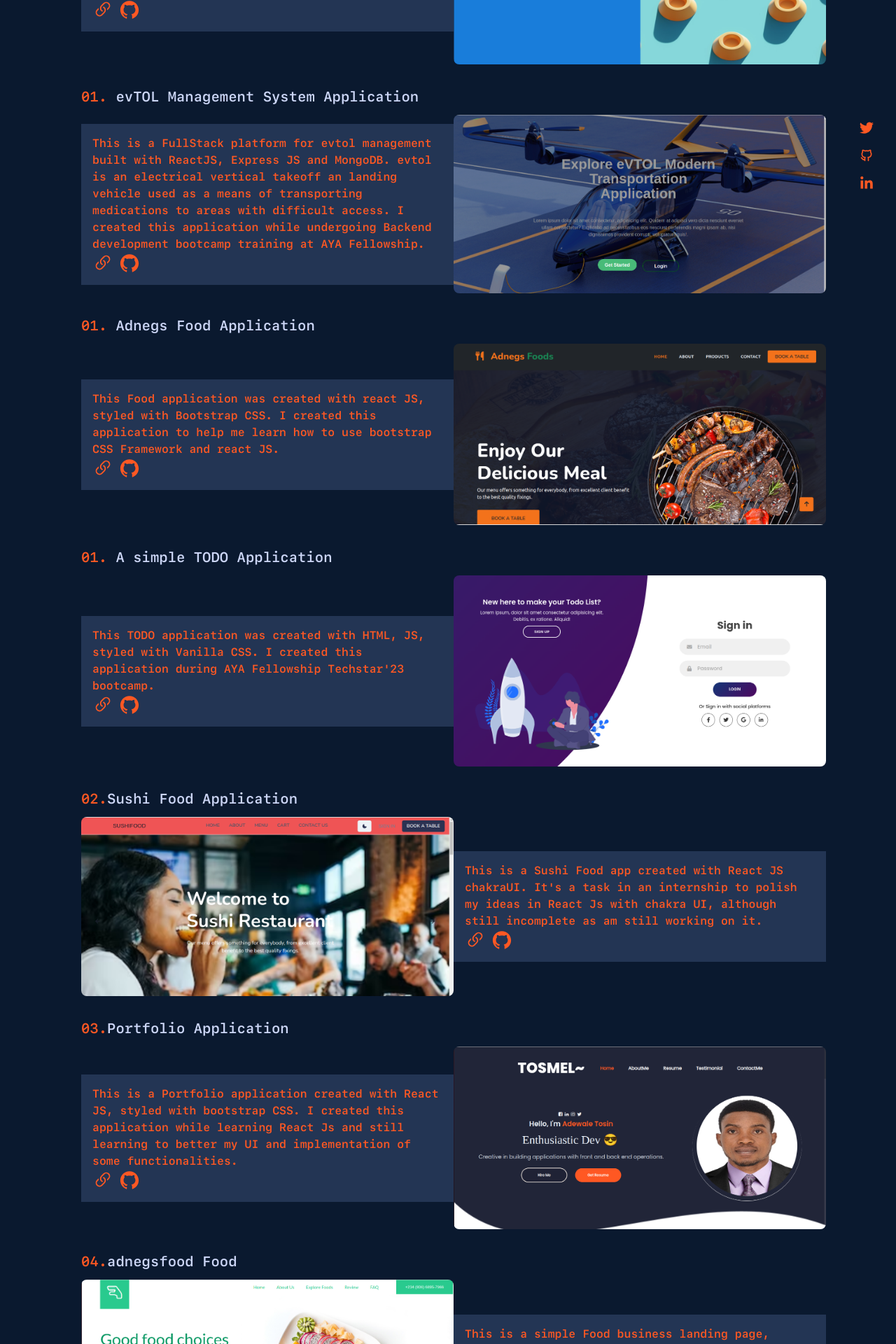
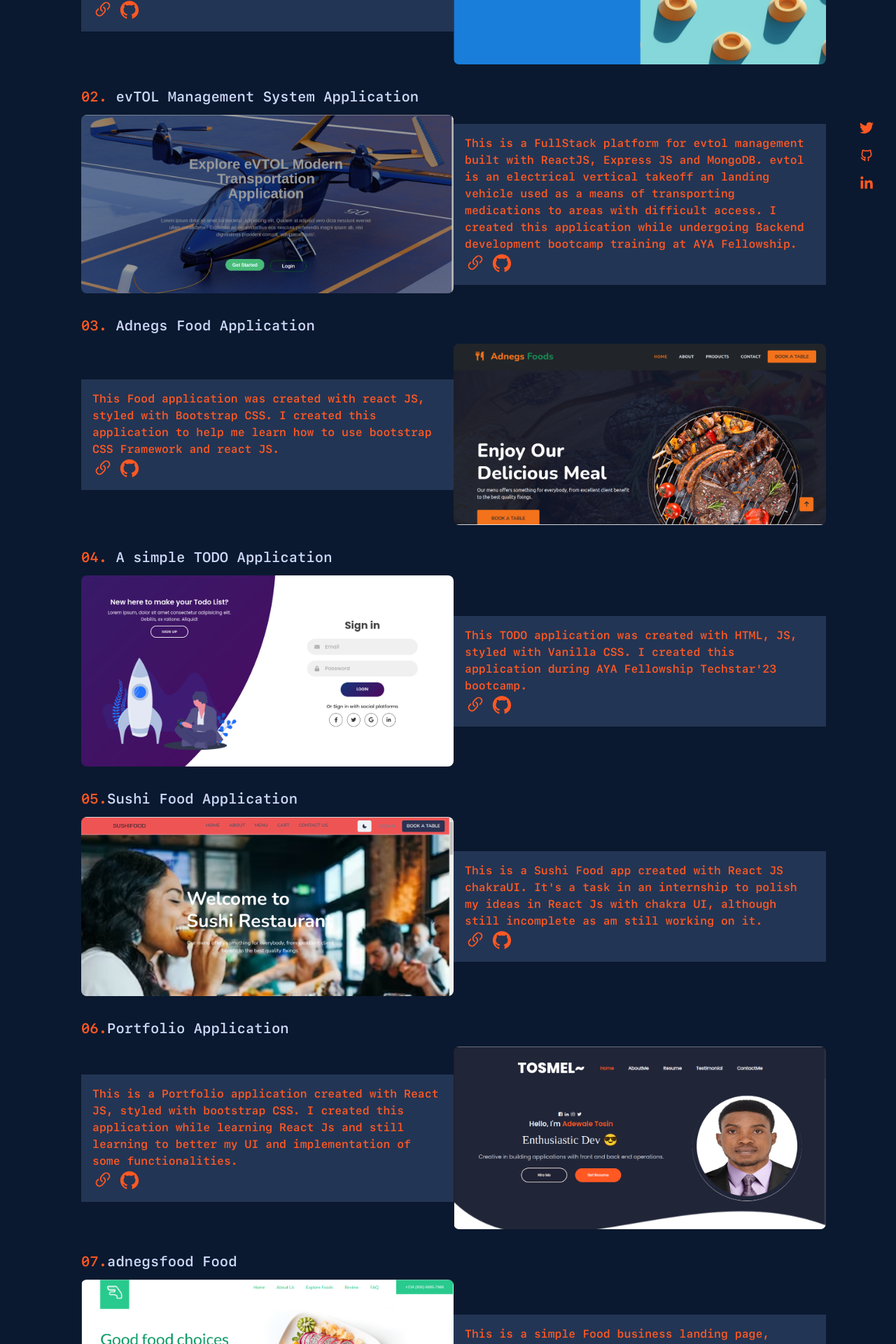
Before and after one commit to Tosmel2/TosinAdewale, a React (Create React App) app: page /projects in a window 1280 px wide. Shown: the part 400-2320 px from the top of the page at 70% size. Built offline with nearby package versions, Linux system fonts and the light colour scheme.

Commit message:
resume updated

```diff
--- a/src/Components/Project.js
+++ b/src/Components/Project.js
@@ -70,10 +70,21 @@ const Project = ({ show }) => {
       <div>
         <section className="pb-5">
           <h2 className="text-name sm:text-xl py-3">
-            <span className="text-[#FF5823]">01.</span> evTOL Management System
+            <span className="text-[#FF5823]">02.</span> evTOL Management System
             Application
           </h2>
           <div className="flex justify-center items-center flex-col sm:flex-row ">
+          <motion.img
+              initial={{ opacity: 0.5, x: -100 }}
+              whileInView={{
+                opacity: 1,
+                x: 0,
+              }}
+              transition={{ duration: 1 }}
+              src={evtol}
+              alt="evTOL application"
+              className="sm:w-1/2 rounded-b-lg sm:rounded-lg"
+            />
             <motion.article
               initial={{ opacity: 0.5, x: 100 }}
               whileInView={{
@@ -102,17 +113,7 @@ const Project = ({ show }) => {
                 </a>
               </div>
             </motion.article>
-            <motion.img
-              initial={{ opacity: 0.5, x: -100 }}
-              whileInView={{
-                opacity: 1,
-                x: 0,
-              }}
-              transition={{ duration: 1 }}
-              src={evtol}
-              alt="evTOL application"
-              className="sm:w-1/2 rounded-b-lg sm:rounded-lg"
-            />
+
           </div>
         </section>
       </div>
@@ -120,7 +121,7 @@ const Project = ({ show }) => {
       <div>
         <section className="pb-5">
           <h2 className="text-name sm:text-xl py-3">
-            <span className="text-[#FF5823]">01.</span> Adnegs Food
+            <span className="text-[#FF5823]">03.</span> Adnegs Food
             Application
           </h2>
           <div className="flex justify-center items-center flex-col sm:flex-row ">
@@ -170,10 +171,21 @@ const Project = ({ show }) => {
       <div>
         <section className="pb-5">
           <h2 className="text-name sm:text-xl py-3">
-            <span className="text-[#FF5823]">01.</span> A simple TODO
+            <span className="text-[#FF5823]">04.</span> A simple TODO
             Application
           </h2>
           <div className="flex justify-center items-center flex-col sm:flex-row ">
+          <motion.img
+              initial={{ opacity: 0.5, x: -100 }}
+              whileInView={{
+                opacity: 1,
+                x: 0,
+              }}
+              transition={{ duration: 1 }}
+              src={todo}
+              alt="todo application"
+              className="sm:w-1/2 rounded-b-lg sm:rounded-lg"
+            />
             <motion.article
               initial={{ opacity: 0.5, x: 100 }}
               whileInView={{
@@ -202,17 +214,7 @@ const Project = ({ show }) => {
                 </a>
               </div>
             </motion.article>
-            <motion.img
-              initial={{ opacity: 0.5, x: -100 }}
-              whileInView={{
-                opacity: 1,
-                x: 0,
-              }}
-              transition={{ duration: 1 }}
-              src={todo}
-              alt="todo application"
-              className="sm:w-1/2 rounded-b-lg sm:rounded-lg"
-            />
+
           </div>
         </section>
       </div>
@@ -220,7 +222,7 @@ const Project = ({ show }) => {
       <div>
         <section className="pb-5">
           <h2 className="text-name sm:text-xl py-3">
-            <span className="text-[#FF5823]">02.</span>Sushi Food
+            <span className="text-[#FF5823]">05.</span>Sushi Food
             Application
           </h2>
           <div className="flex justify-center items-center flex-col sm:flex-row-reverse ">
@@ -270,7 +272,7 @@ const Project = ({ show }) => {
       <div>
         <section className="pb-5">
           <h2 className="text-name sm:text-xl py-3">
-            <span className="text-[#FF5823]">03.</span>Portfolio Application
+            <span className="text-[#FF5823]">06.</span>Portfolio Application
           </h2>
           <div className="flex justify-center items-center flex-col sm:flex-row ">
             <motion.article
@@ -320,7 +322,7 @@ const Project = ({ show }) => {
       <div>
         <section className="pb-5">
           <h2 className="text-name sm:text-xl py-3">
-            <span className="text-[#FF5823]">04.</span>adnegsfood Food
+            <span className="text-[#FF5823]">07.</span>adnegsfood Food
           </h2>
           <div className="flex justify-center items-center flex-col sm:flex-row-reverse ">
             <motion.article
@@ -369,7 +371,7 @@ const Project = ({ show }) => {
       <div>
         <section className="pb-5">
           <h2 className="text-name sm:text-xl py-3">
-            <span className="text-[#FF5823]">04.</span> Portfolio
+            <span className="text-[#FF5823]">08.</span> Portfolio
             Application
           </h2>
           <div className="flex justify-center items-center flex-col sm:flex-row ">
@@ -418,7 +420,7 @@ const Project = ({ show }) => {
       <div>
         <section className="pb-5">
           <h2 className="text-name sm:text-xl py-3">
-            <span className="text-[#FF5823]">05.</span>Toggle Light/Dark Mode Admin Dashboard{" "}
+            <span className="text-[#FF5823]">09.</span>Toggle Light/Dark Mode Admin Dashboard{" "}
           </h2>
           <div className="flex justify-center items-center flex-col sm:flex-row ">
             <motion.article
```
